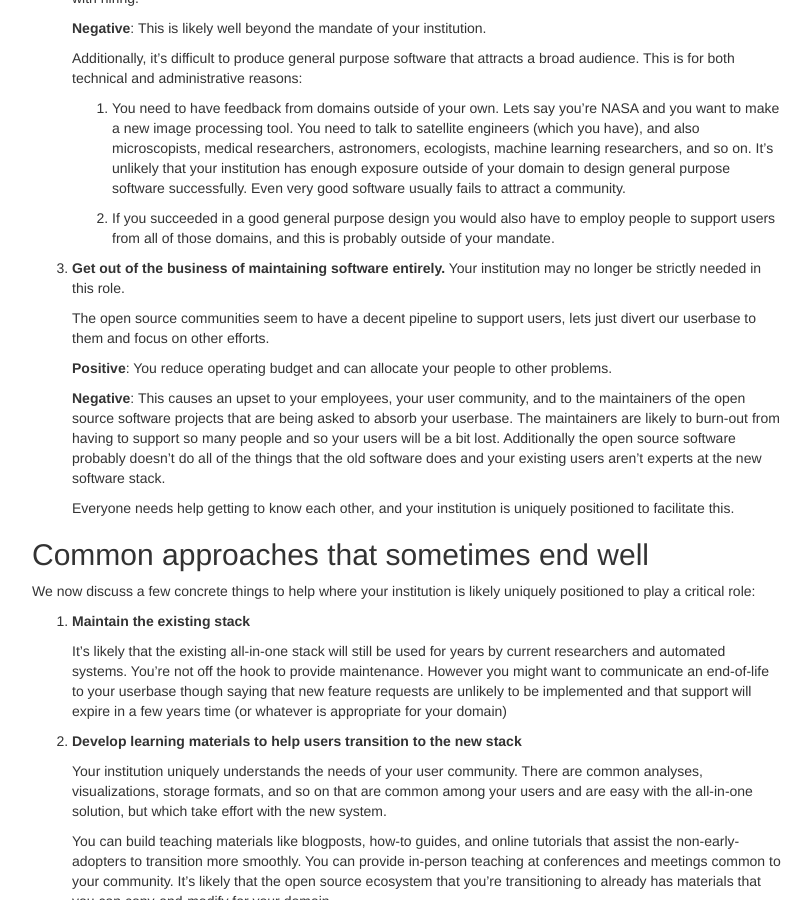
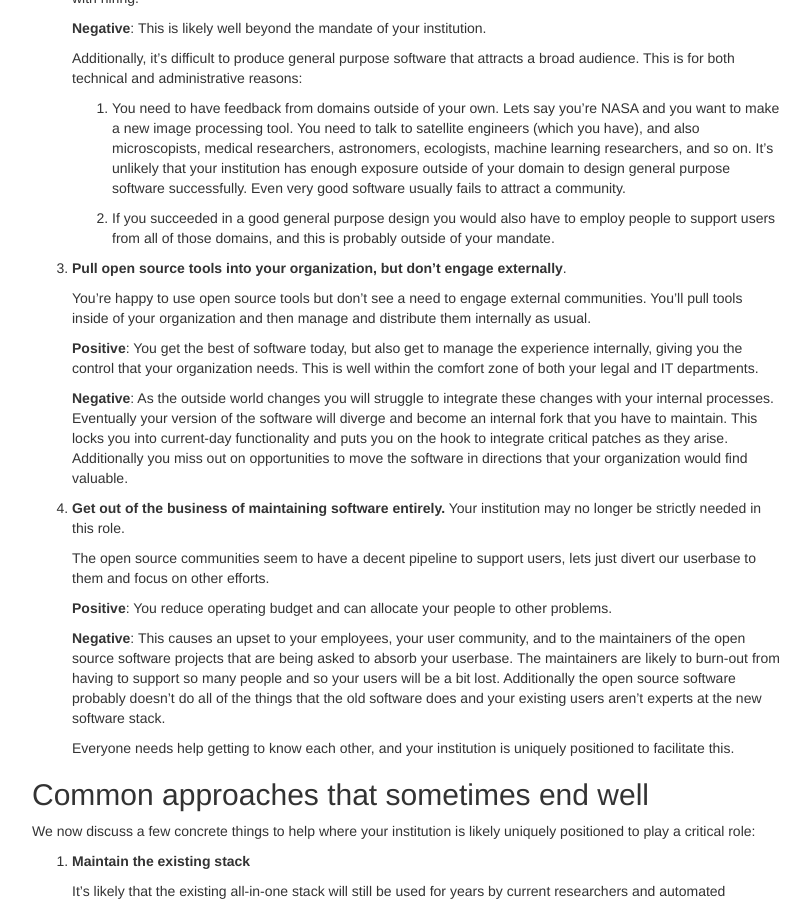
Before and after one commit to besyskymnbk/blog, a Jekyll site: the page built from _posts/work/2018-08-21-institutional-open-source.md, in a window 1280 px wide and 900 px high, scrolled down 1309 px. Shown: the whole window, without its empty margins (233-1045 px from the left). Built offline with Jekyll 4.4.1, drawn with Linux system fonts in a browser that asks for light colours; comment, search, counter and statistics services are not loaded; some of the changed text lies outside the part shown.

Commit message:
add business as normal section

```diff
--- a/_posts/work/2018-08-21-institutional-open-source.md
+++ b/_posts/work/2018-08-21-institutional-open-source.md
@@ -20,11 +20,11 @@ communities as they grow increasingly dependent on software developed and
 controlled outside of their organization.
 
 -  How do they ensure that this software will persist for many years?
--  How do they guide this software to better serve the needs of their users?
+-  How do they influence this software to better serve the needs of their users?
 -  How do they transition users from previous all-in-one solutions to a new
    open source platform?
--  What do they do with their existing employees who historically maintained
-   software in this field?
+-  How do they continue to employ their existing employees who have historically
+   maintained software in this field?
 -  If they have a mandate to support this field, what is the best role for them
    to play, and how can they justify their efforts to the groups that control
    their budget?
@@ -110,6 +110,25 @@ We list a few common approaches, and some challenges or potential outcomes.
     2.  If you succeeded in a good general purpose design you would also have
         to employ people to support users from all of those domains, and this
         is probably outside of your mandate.
+
+3.  **Pull open source tools into your organization, but don't engage externally**.
+
+    You're happy to use open source tools but don't see a need to engage
+    external communities.  You'll pull tools inside of your organization and
+    then manage and distribute them internally as usual.
+
+    **Positive**: You get the best of software today, but also get to manage
+    the experience internally, giving you the control that your organization
+    needs.  This is well within the comfort zone of both your legal and IT
+    departments.
+
+    **Negative**: As the outside world changes you will struggle to integrate
+    these changes with your internal processes.  Eventually your version of the
+    software will diverge and become an internal fork that you have to
+    maintain.  This locks you into current-day functionality and puts you on
+    the hook to integrate critical patches as they arise.  Additionally you
+    miss out on opportunities to move the software in directions that your
+    organization would find valuable.
 
 3.  **Get out of the business of maintaining software entirely.**
     Your institution may no longer be strictly needed in this role.
```
